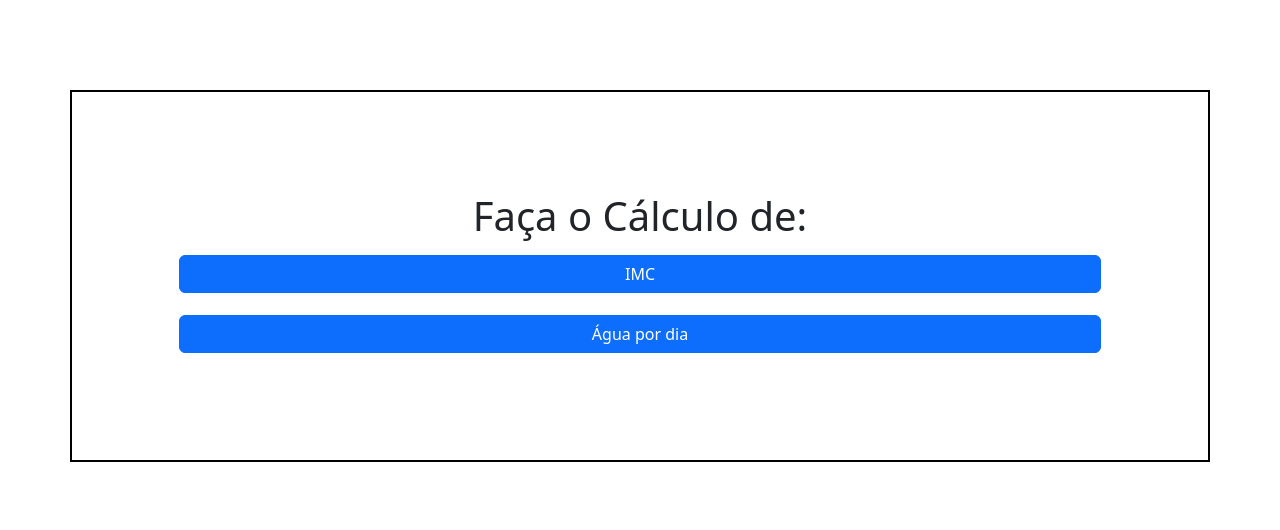
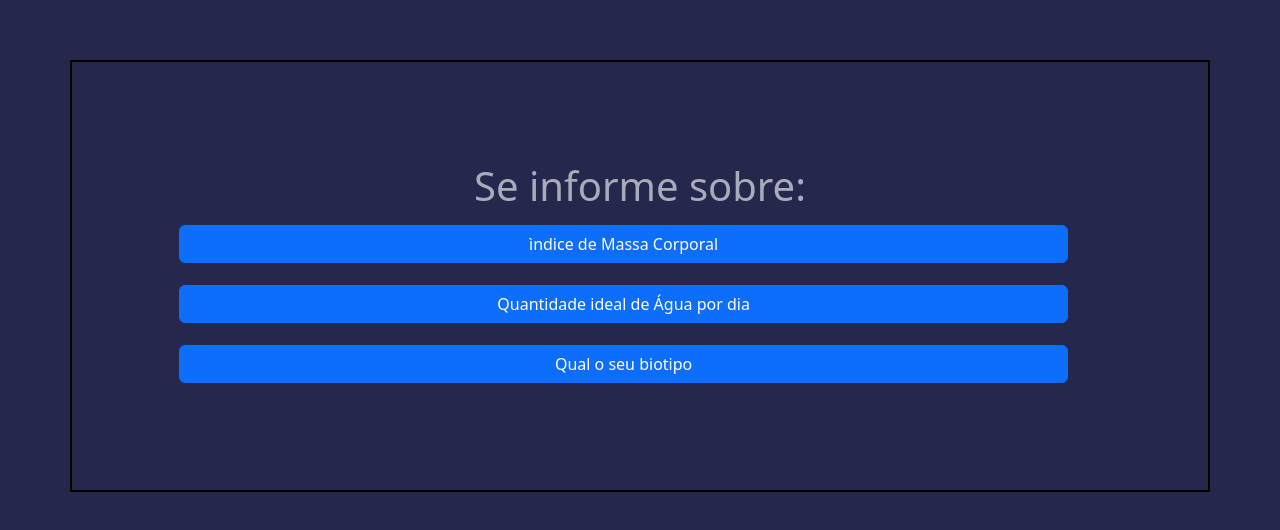
Before and after one commit to NickolasEdu/Sua-Saude, a plain HTML site: page index.html in a window 1280 px wide. Shown: the part 124-654 px from the top of the page. Drawn offline with nearby package versions, Linux system fonts and the light colour scheme.

Commit message:
Styles and links added

```diff
--- a/index.html
+++ b/index.html
@@ -6,38 +6,37 @@
     <meta name="viewport" content="width=device-width, initial-scale=1.0">
     <title>Sua Saúde</title>
     <link rel="stylesheet" href="https://cdn.jsdelivr.net/npm/bootstrap@5.2.0/dist/css/bootstrap.min.css">
-    <style>
-
-        main {
-            display: flex;
-            justify-content: center;
-            align-items: center;
-            width: 100vw;
-            height: 100vh;
-        }
-
-        .container {
-            border: 2px black solid;
-            padding: 100px;
-        }
-
-        .container h1 {
-            text-align: center;
-        }
-
-        .container button {
-            margin: 7px;
-        }
-    </style>
+    <link rel="stylesheet" href="main.css">
 </head>
 <body>
     <main>
         <div class="container">
-            <h1>Faça o Cálculo de:</h1>
+            <h1>Se informe sobre:</h1>
             <div class="d-grid gap-2">
-                <button class="btn btn-primary" type="button">IMC</button>
-                <button class="btn btn-primary" type="button">Água por dia</button>
-              </div>
+                <a href="https://nickolasedu.github.io/IMC-Calculator/">
+                    <button
+                        class="btn btn-primary"
+                        type="button">
+                        ìndice de Massa Corporal
+                    </button>
+                </a>
+
+                <a href="https://nickolasedu.github.io/AguaPorDia-Calculator/">
+                    <button
+                        class="btn btn-primary"
+                        type="button">
+                        Quantidade ideal de Água por dia
+                    </button>
+                </a>
+
+                <a href="">
+                    <button
+                        class="btn btn-primary"
+                        type="button">
+                        Qual o seu biotipo
+                    </button>
+                </a>
+            </div>
         </div>
     </main>
 
--- /dev/null
+++ b/main.css
@@ -0,0 +1,36 @@
+:root {
+    --primary-color: #25274d;
+    --text-color: #aaabb8;
+}
+
+body {
+    background-color: var(--primary-color);
+    color: var(--text-color);
+}
+
+main {
+    display: flex;
+    justify-content: center;
+    align-items: center;
+    width: 100vw;
+    height: 100vh;
+}
+
+.container {
+    border: 2px black solid;
+    padding: 100px;
+}
+
+.container h1 {
+    text-align: center;
+}
+
+.container button {
+    margin: 7px;
+    width: 95%;
+}
+
+.container button a {
+    text-decoration: none;
+    color: #fff;
+}
```
